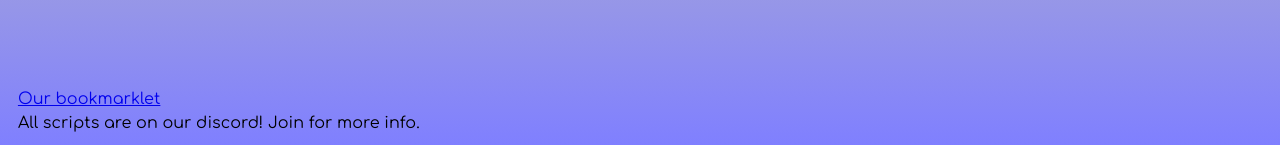
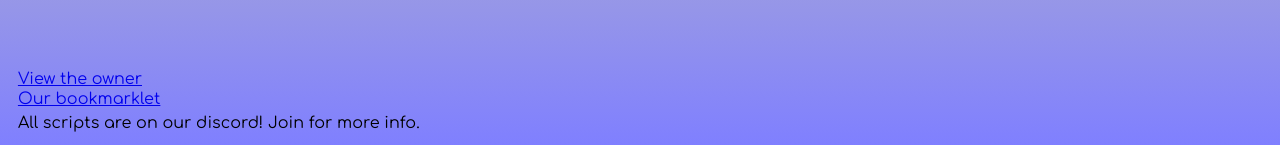
Before and after one commit to helplynch/meu, a plain HTML site: page index.html in a window 1280 px wide. Shown: the part 652-797 px from the top of the page. Drawn offline with Linux system fonts and the light colour scheme.

Commit message:
Update index.html

```diff
--- a/index.html
+++ b/index.html
@@ -18,6 +18,7 @@ Having a peek i see? Get out of the source code...
   Game Mods
   </button></a>
 <a class="ggn" href="javascript:window.open('https://meuhacks.tk');alert('loaded');">Our bookmarklet</a>
+<a class="ggnf" href="/profiles/1">View the owner</a>
 <p class="btg">
   All scripts are on our discord! Join for more info.
 </p>
@@ -63,4 +64,9 @@ Having a peek i see? Get out of the source code...
     position: absolute;
     left: 1.4%;
   }
+  .ggnf {
+    bottom: 7.5%;
+    position: absolute;
+    left: 1.4%;
+  }
 </style>
```
